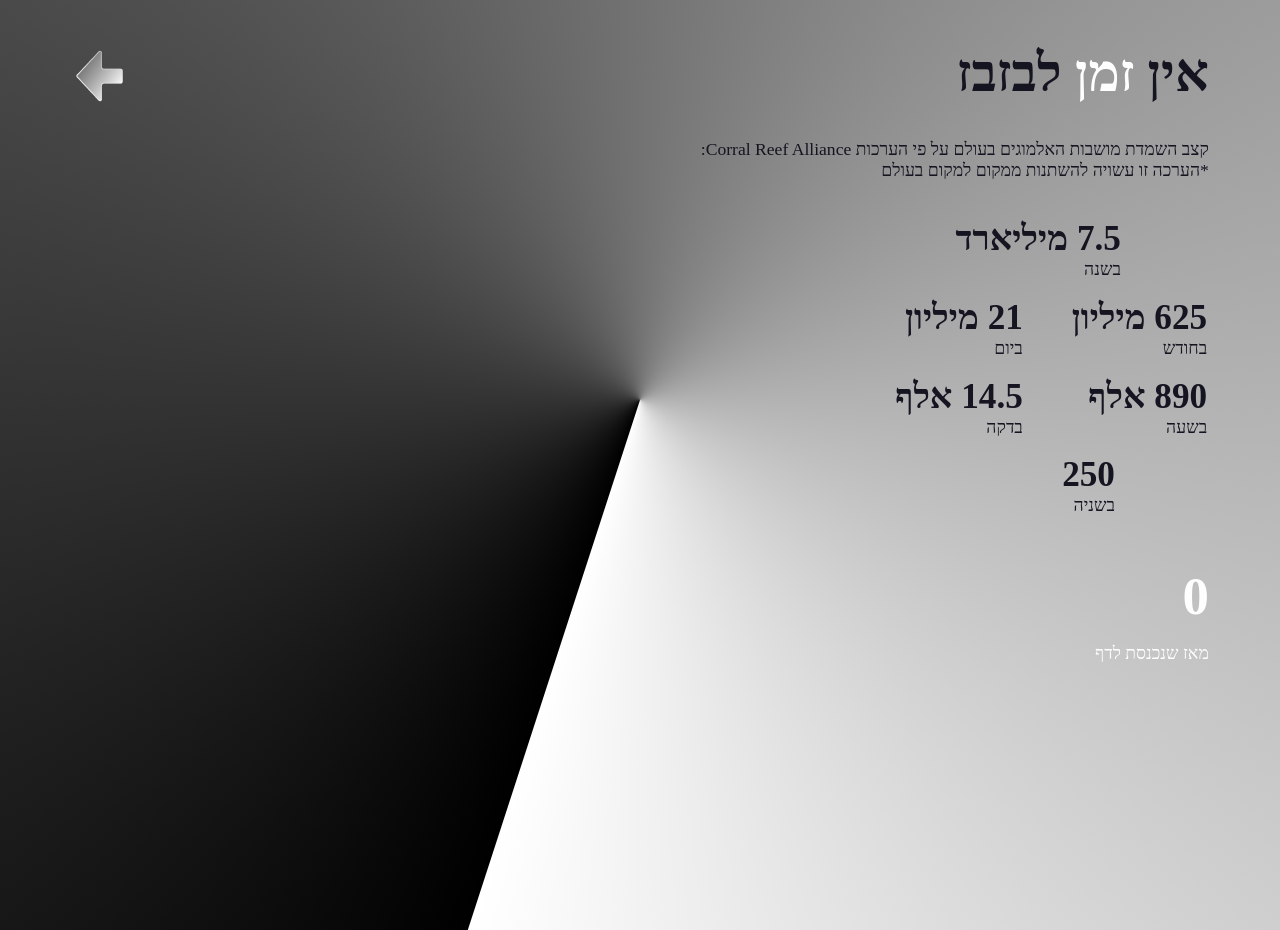
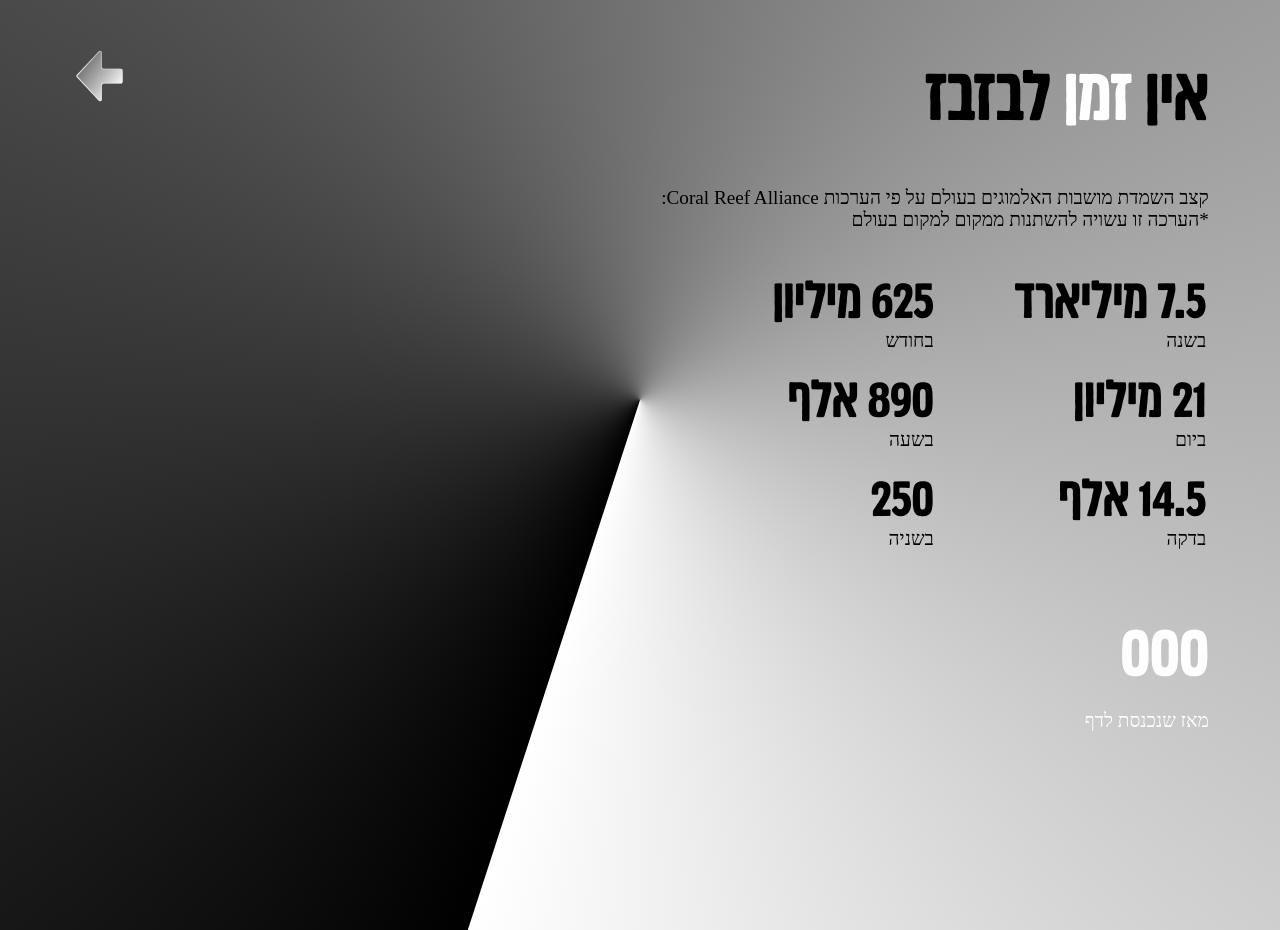
Before and after one commit to ShaharTamir/ReefProject, a Flask app: page /learn/rate-of-destruction in a window 1280 px wide; the page is wider, and only the part inside the window is pictured. Shown: the top 930 px of that part. Run offline with Flask 2, Linux system fonts and the light colour scheme; some libraries are stand-ins or nearby versions.

Commit message:
update font and font sizes for reef destruction page

```diff
--- a/static/css/reef_destruction.css
+++ b/static/css/reef_destruction.css
@@ -1,10 +1,26 @@
 body {
     font-family: open-sans;
     font-weight: 500;
-    font-size: 110%;
+    font-size: 120%;
     position: relative;
     overflow: hidden;
     animation: fadeInAnimation 1s linear
+}
+
+@font-face {
+    font-family: "bamberger-bold-fm";
+    src: url("../fonts/bamberger-bold-fm.eot"),
+    url("../fonts/bamberger-bold-fm.otf") format("opentype"),
+    url("../fonts/bamberger-bold-fm.ttf") format('truetype');
+}
+
+h1, strong, #dead-coral-count{
+    font-family: "bamberger-bold-fm";
+    font-size: 400%;
+}
+
+strong {
+    font-size: 300%;
 }
 
 @keyframes fadeInAnimation {
@@ -51,27 +67,10 @@ body::before {
    }
 }
 
-h1 {
-    font-size: 300%;
-}
-
-.side {
-  display: flex;
-  width: 50%;
-  min-height: 100%;
-}
-
-.left-side {
-  float: left
-}
-
-.right-side {
-  float: right
-}
-
-.right-side-content {
-    margin-right: 10%;
-    float: none;
+.first-content {
+    position: absolute;
+    right: 5%;
+    direction: rtl;
 }
 
 .back-button {
@@ -101,7 +100,6 @@ h1 {
 
 #dead-coral-count {
     margin-top: 5%;
-    font-size: 300%;
     font-weight: bold;
 }
 
--- a/templates/rate_of_reef_destruction.html
+++ b/templates/rate_of_reef_destruction.html
@@ -9,13 +9,12 @@
 <div class="back-button">
         <a href="#" onclick="fadeOut('{{ url_for('learn_more') }}')"><img src="{{ url_for('static', filename='imgs/back-button.png') }}"></a>
 </div>
-<div class="right-side side">
-    <div class="right-side-content">
+<div class="first-content">
     <h1>אין <span class="title-diff-color">זמן</span> לבזבז</h1>
 
     <div class="content">
         <p>
-                קצב השמדת מושבות האלמוגים בעולם על פי הערכות Corral Reef Alliance:<br>
+            קצב השמדת מושבות האלמוגים בעולם על פי הערכות Coral Reef Alliance:<br>
             *הערכה זו עשויה להשתנות ממקום למקום בעולם
         </p>
         <br>
@@ -27,9 +26,8 @@
             <div class="flex-item"><strong>14.5 אלף</strong><br> בדקה</div>
             <div class="flex-item"><strong>250</strong><br> בשניה</div>
         </div>
-            <br><div class="content-diff-color" id="dead-coral-count">0</div>
+        <br><div class="content-diff-color" id="dead-coral-count">000</div>
         <p class="content-diff-color">מאז שנכנסת לדף</p>
-        </div>
     </div>
 </div>
 <div class="background-image">
```
Lines whose indentation alone changed are shown as unchanged.
